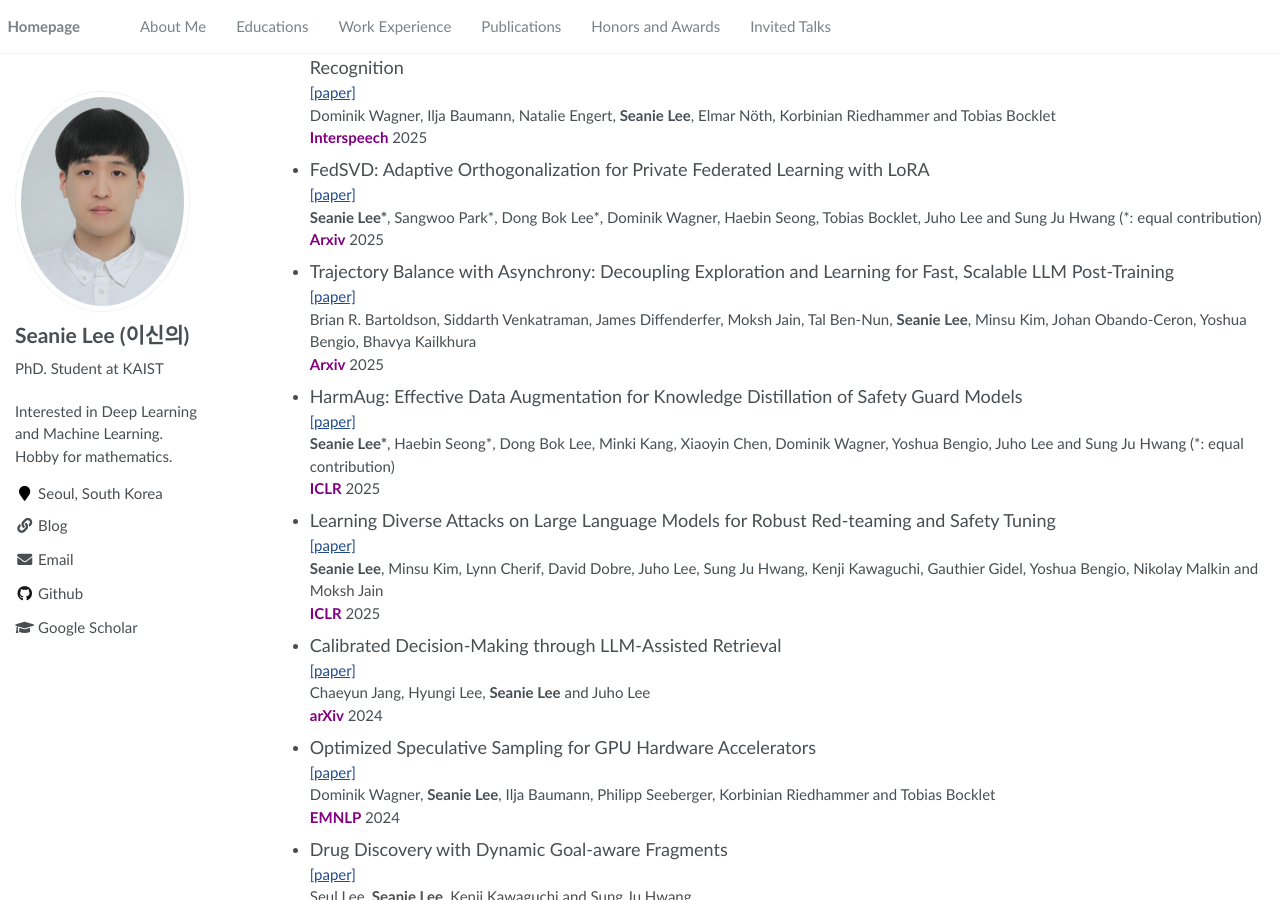
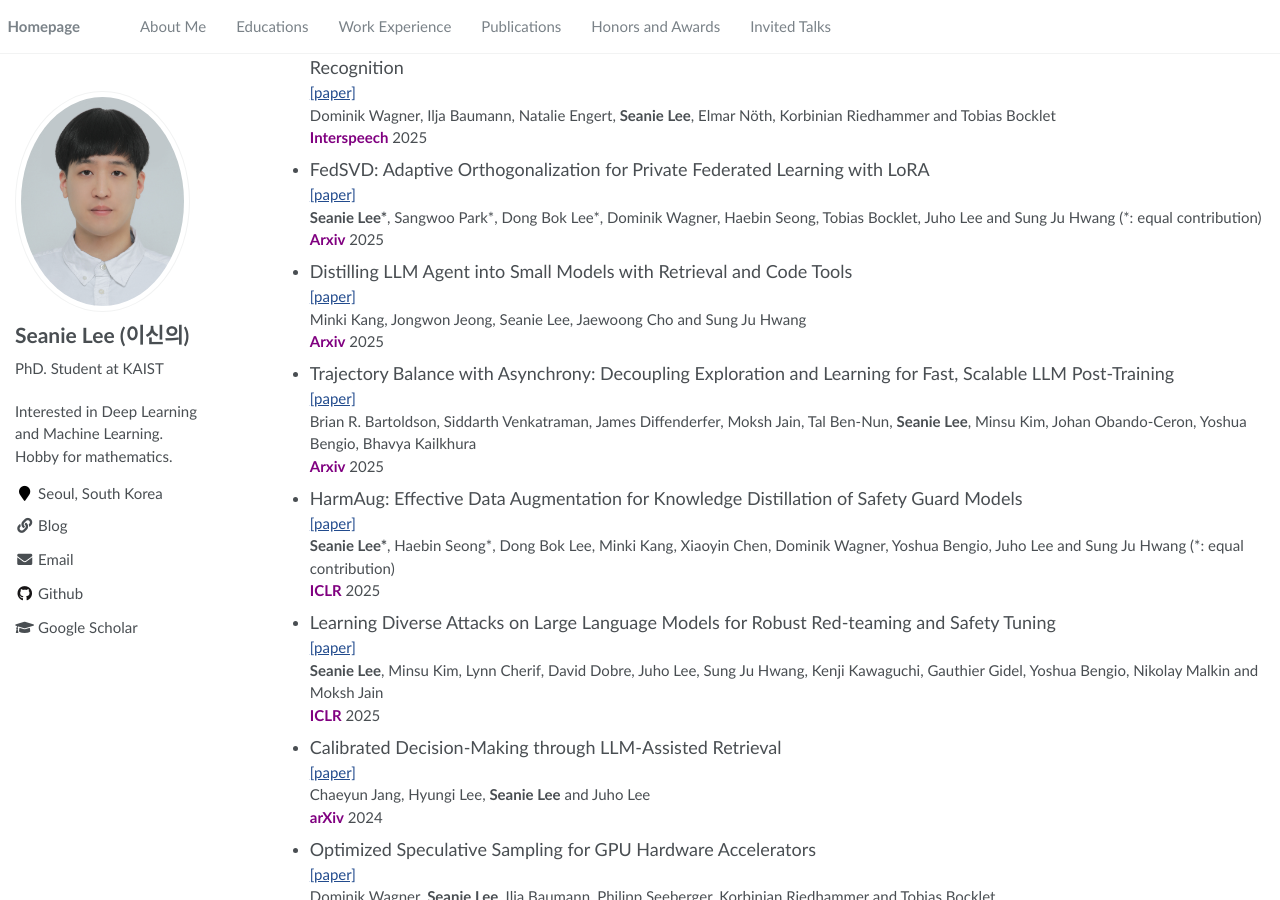
Before and after one commit to seanie12/seanie12.github.io, a Jekyll site: the page built from _pages/about.md, in a window 1280 px wide and 900 px high, scrolled down 663 px. Built offline with Jekyll 4.4.1, drawn with Linux system fonts in a browser that asks for light colours.

Commit message:
Update about.md

```diff
--- a/_pages/about.md
+++ b/_pages/about.md
@@ -53,6 +53,12 @@ Dominik Wagner, Ilja Baumann, Natalie Engert, **Seanie Lee**, Elmar Nöth, Korbi
 - <font size="4">FedSVD: Adaptive Orthogonalization for Private Federated Learning with LoRA</font>
 [[paper]](https://arxiv.org/abs/2505.12805) \\
 **Seanie Lee\***, Sangwoo Park\*, Dong Bok Lee\*, Dominik Wagner, Haebin Seong, Tobias Bocklet, Juho Lee and Sung Ju Hwang (\*: equal contribution) \\
+<span style="color:purple">**Arxiv**</span> 2025
+
+
+- <font size="4">Distilling LLM Agent into Small Models with Retrieval and Code Tools</font>
+[[paper]](https://www.arxiv.org/abs/2505.17612) \\
+Minki Kang, Jongwon Jeong, Seanie Lee, Jaewoong Cho and Sung Ju Hwang \\
 <span style="color:purple">**Arxiv**</span> 2025
 
 - <font size="4">Trajectory Balance with Asynchrony: Decoupling Exploration and Learning for Fast, Scalable LLM Post-Training</font>
```
